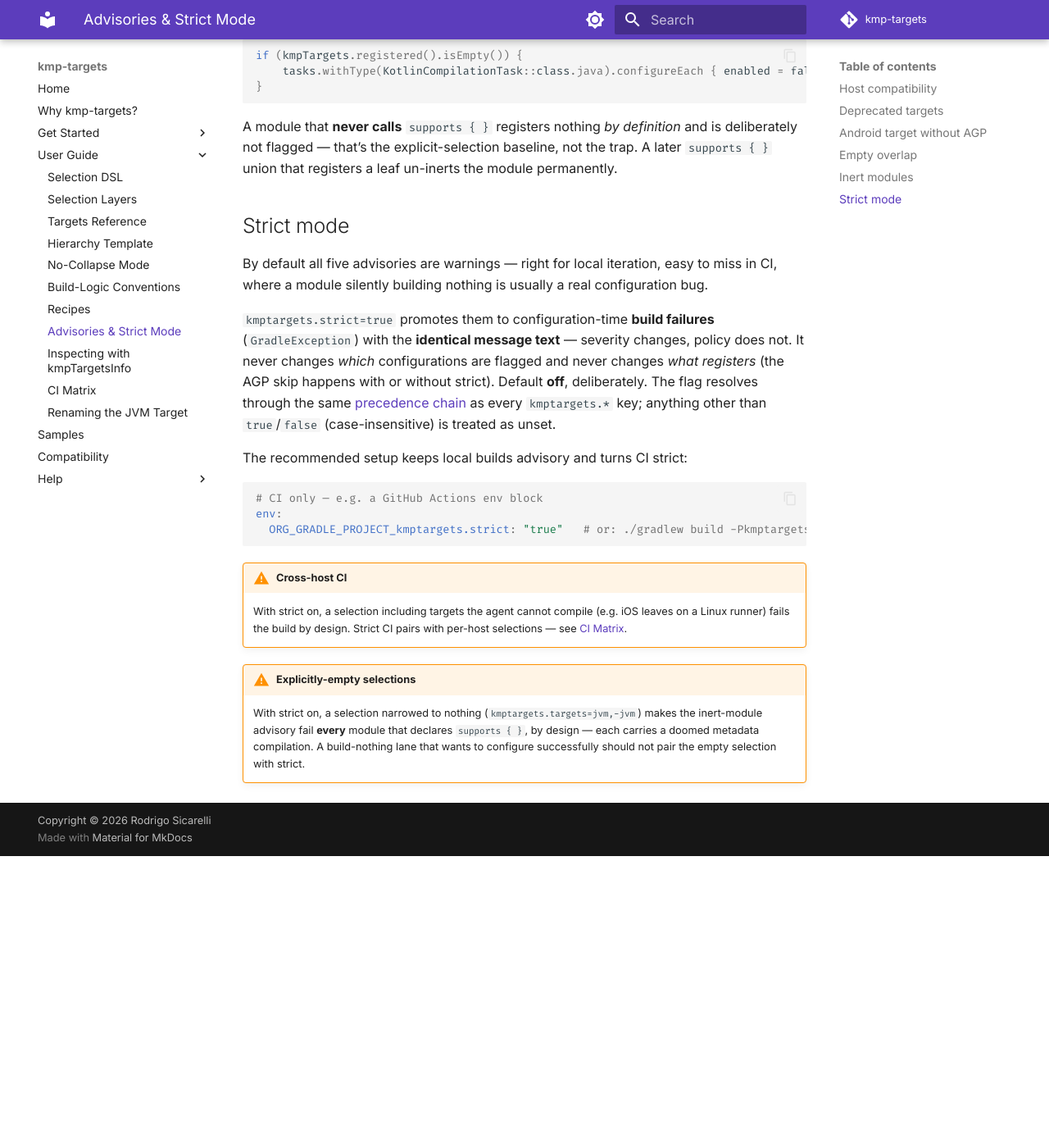
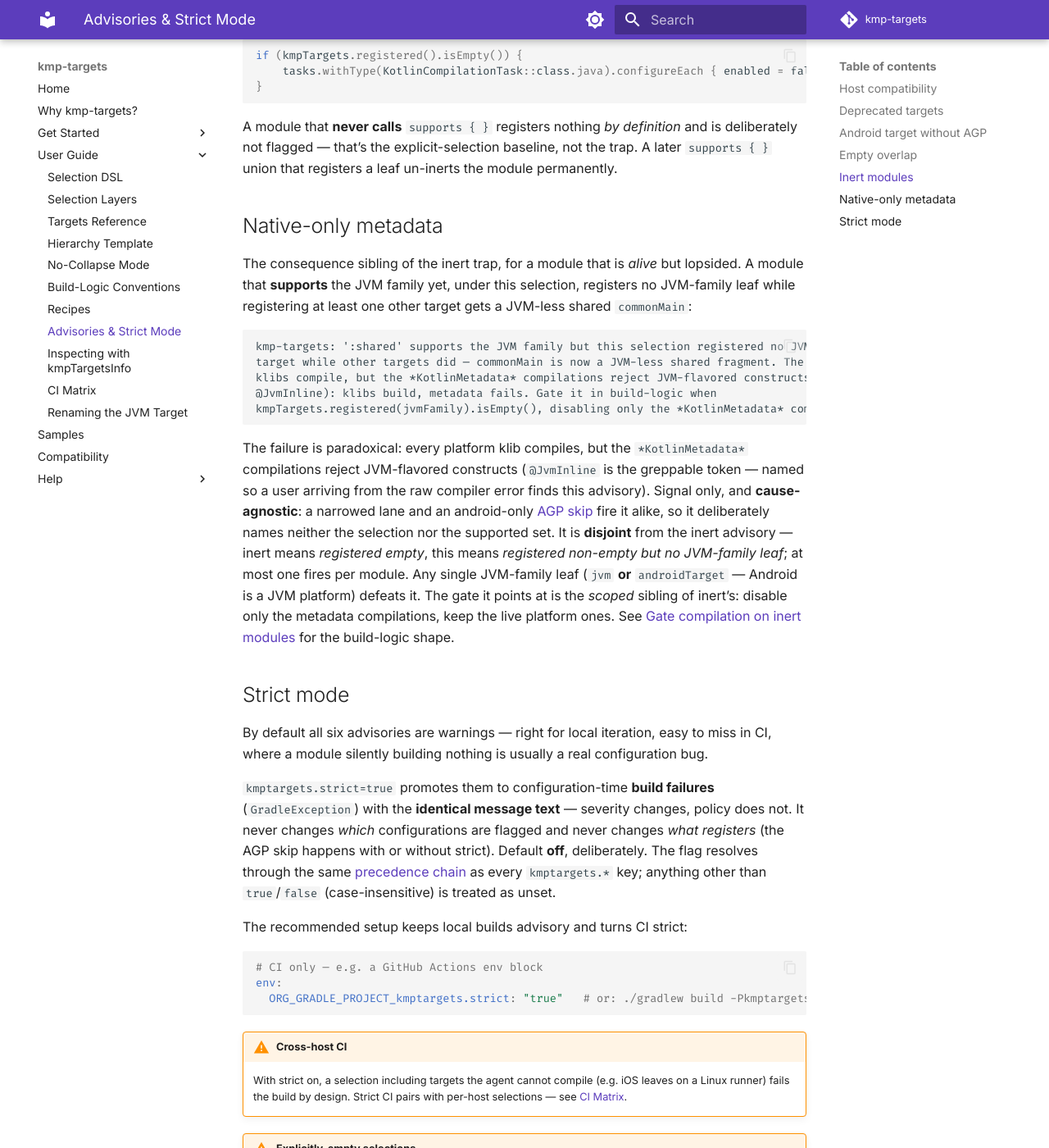
Before and after one commit to rsicarelli/kmp-targets, an MkDocs documentation site: the page built from docs/user-guide/advisories.md, in a window 1280 px wide and 1400 px high, scrolled down 2016 px. Shown: the whole window at 82% size. Built offline with MkDocs 1.6.1 and Material for MkDocs 9.7.7, drawn with Linux system fonts in a browser that asks for light colours; comment, search, counter and statistics services are not loaded; the version menu is left out; before the commit the page ends 3060 px from its top, so only the background shows below that; some of the changed text lies outside the part shown.

````diff
--- a/docs/user-guide/advisories.md
+++ b/docs/user-guide/advisories.md
@@ -1,6 +1,6 @@
 # Advisories & Strict Mode
 
-The plugin emits five configuration-time advisories. Four are **signal only — never filtering**; one (android-without-AGP) genuinely skips a leaf because the alternative is a raw KGP crash. [Strict mode](#strict-mode) promotes all five to build failures with identical message text.
+The plugin emits six configuration-time advisories. Five are **signal only — never filtering**; one (android-without-AGP) genuinely skips a leaf because the alternative is a raw KGP crash. [Strict mode](#strict-mode) promotes all six to build failures with identical message text.
 
 ## Host compatibility
 
@@ -62,9 +62,23 @@ if (kmpTargets.registered().isEmpty()) {
 
 A module that **never calls** `supports { }` registers nothing *by definition* and is deliberately not flagged — that's the explicit-selection baseline, not the trap. A later `supports { }` union that registers a leaf un-inerts the module permanently.
 
+## Native-only metadata
+
+The consequence sibling of the inert trap, for a module that is *alive* but lopsided. A module that **supports** the JVM family yet, under this selection, registers no JVM-family leaf while registering at least one other target gets a JVM-less shared `commonMain`:
+
+```
+kmp-targets: ':shared' supports the JVM family but this selection registered no JVM-family
+target while other targets did — commonMain is now a JVM-less shared fragment. The platform
+klibs compile, but the *KotlinMetadata* compilations reject JVM-flavored constructs (e.g.
+@JvmInline): klibs build, metadata fails. Gate it in build-logic when
+kmpTargets.registered(jvmFamily).isEmpty(), disabling only the *KotlinMetadata* compilations.
+```
+
+The failure is paradoxical: every platform klib compiles, but the `*KotlinMetadata*` compilations reject JVM-flavored constructs (`@JvmInline` is the greppable token — named so a user arriving from the raw compiler error finds this advisory). Signal only, and **cause-agnostic**: a narrowed lane and an android-only [AGP skip](#android-target-without-agp) fire it alike, so it deliberately names neither the selection nor the supported set. It is **disjoint** from the inert advisory — inert means *registered empty*, this means *registered non-empty but no JVM-family leaf*; at most one fires per module. Any single JVM-family leaf (`jvm` **or** `androidTarget` — Android is a JVM platform) defeats it. The gate it points at is the *scoped* sibling of inert's: disable only the metadata compilations, keep the live platform ones. See [Gate compilation on inert modules](recipes.md#gate-compilation-on-inert-modules) for the build-logic shape.
+
 ## Strict mode
 
-By default all five advisories are warnings — right for local iteration, easy to miss in CI, where a module silently building nothing is usually a real configuration bug.
+By default all six advisories are warnings — right for local iteration, easy to miss in CI, where a module silently building nothing is usually a real configuration bug.
 
 `kmptargets.strict=true` promotes them to configuration-time **build failures** (`GradleException`) with the **identical message text** — severity changes, policy does not. It never changes *which* configurations are flagged and never changes *what registers* (the AGP skip happens with or without strict). Default **off**, deliberately. The flag resolves through the same [precedence chain](selection-layers.md) as every `kmptargets.*` key; anything other than `true`/`false` (case-insensitive) is treated as unset.
 
````
Also changed, not shown: CHANGELOG.md (+18 -0 lines), docs/help/troubleshooting.md (+1 -0 lines), docs/user-guide/recipes.md (+19 -0 lines).
